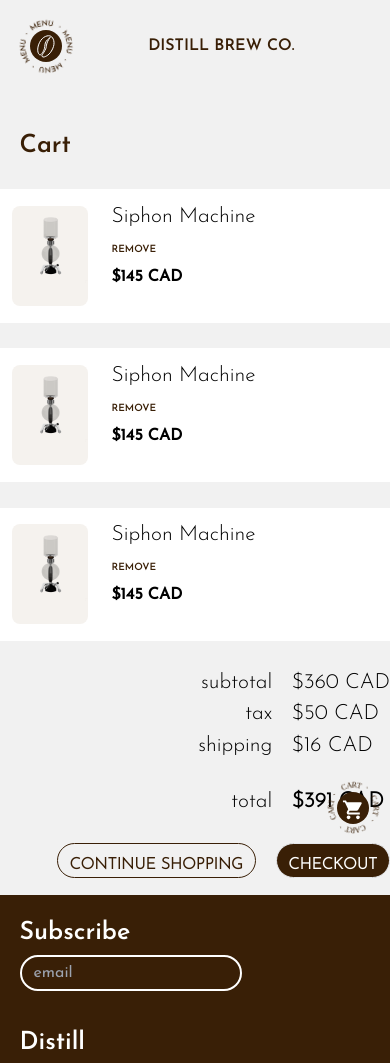
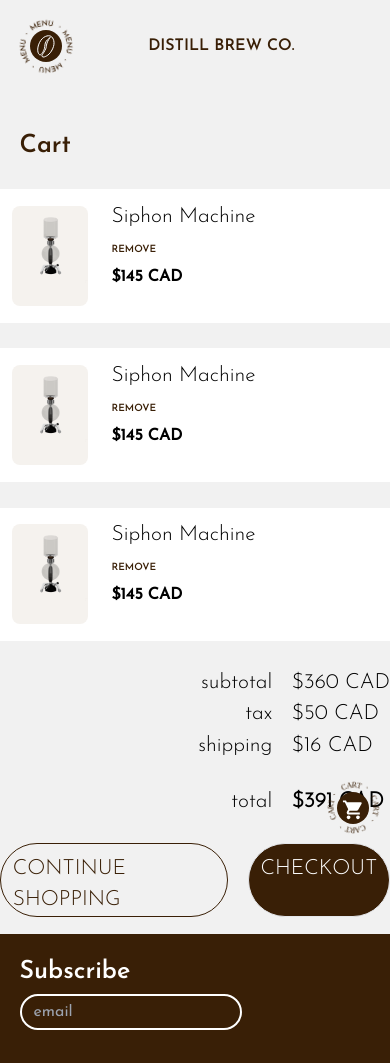
Before and after one commit to smchng/DistillBrew, a Next.js app: page /cart in a window 390 px wide. Shown: the top 1063 px of the page. Built offline with nearby package versions, Linux system fonts and the light colour scheme.

Commit message:
button styling edits

```diff
--- a/components/button/button.tsx
+++ b/components/button/button.tsx
@@ -13,9 +13,9 @@
   return (
     <Link
       href={resolvedLink}
-      className={`${colour}  ${textColour} cursor-pointer text-2xs border rounded-full border-[1.5px] px-[3vw] pt-[1vh] inline-block transition-colors`}
+      className={`${colour}  ${textColour} cursor-pointer border rounded-full border-[1.5px] px-[3vw] pt-[1vh] md:px-5 md:pt-1 inline-block transition-colors`}
     >
-      <p className="text-xs font-bold leading "> {text}</p>
+      <p className="md:text-xs md:font-bold"> {text}</p>
     </Link>
   );
 };
@@ -23,9 +23,9 @@
 export const SubButton = ({ text, colour, textColour }: ButtonProp) => {
   return (
     <div
-      className={`${colour}  ${textColour} cursor-pointer text-2xs border rounded-full border-[1.5px] px-[3vw] pt-[1vh] inline-block transition-colors`}
+      className={`${colour}  ${textColour} cursor-pointer border rounded-full border-[1.5px] px-[3vw] pt-[1vh] md:px-5 md:pt-1 inline-block transition-colors`}
     >
-      <p className="text-xs font-bold leading "> {text}</p>
+      <p className="md:text-xs md:font-bold p-1"> {text}</p>
     </div>
   );
 };
```
